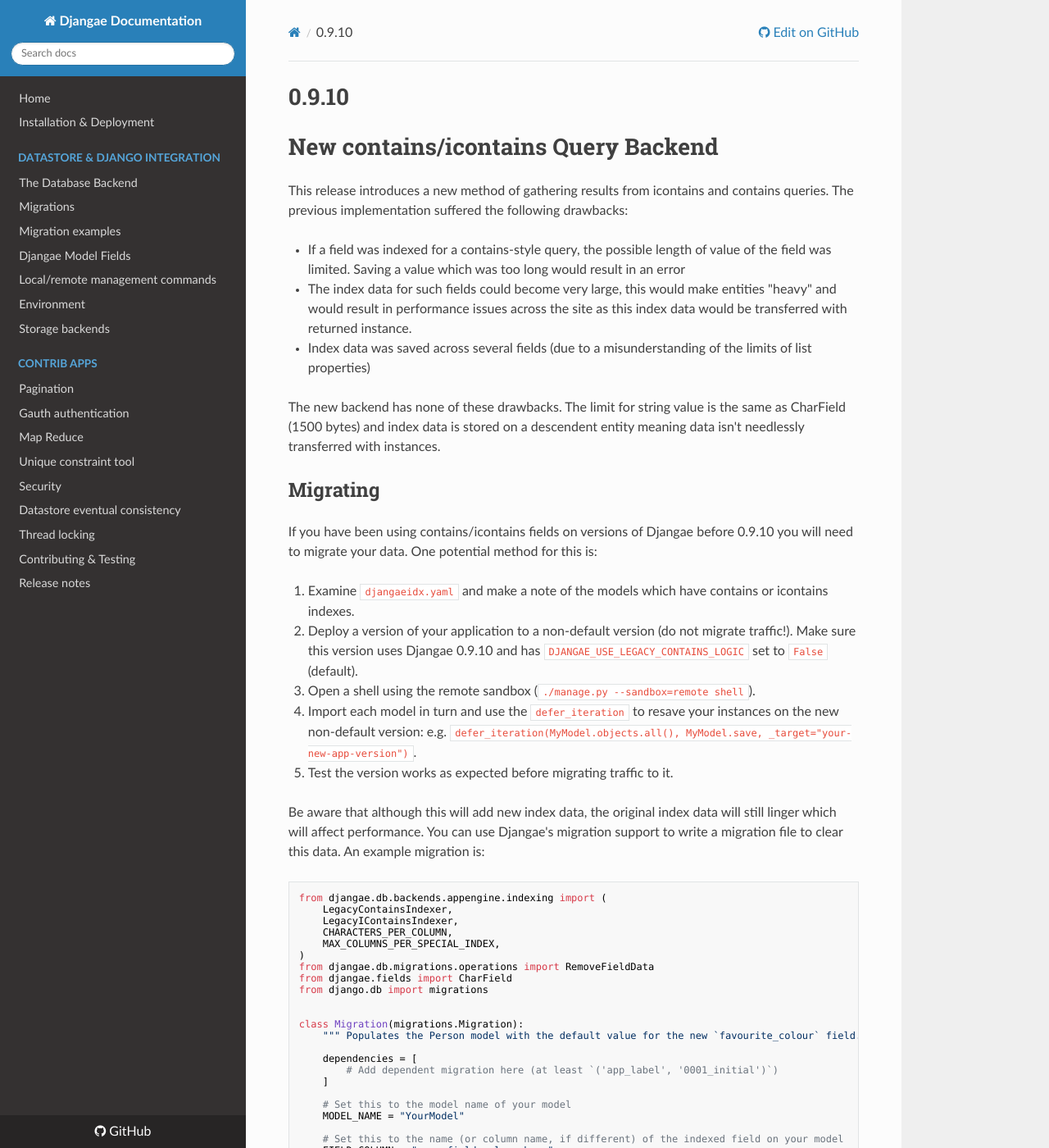
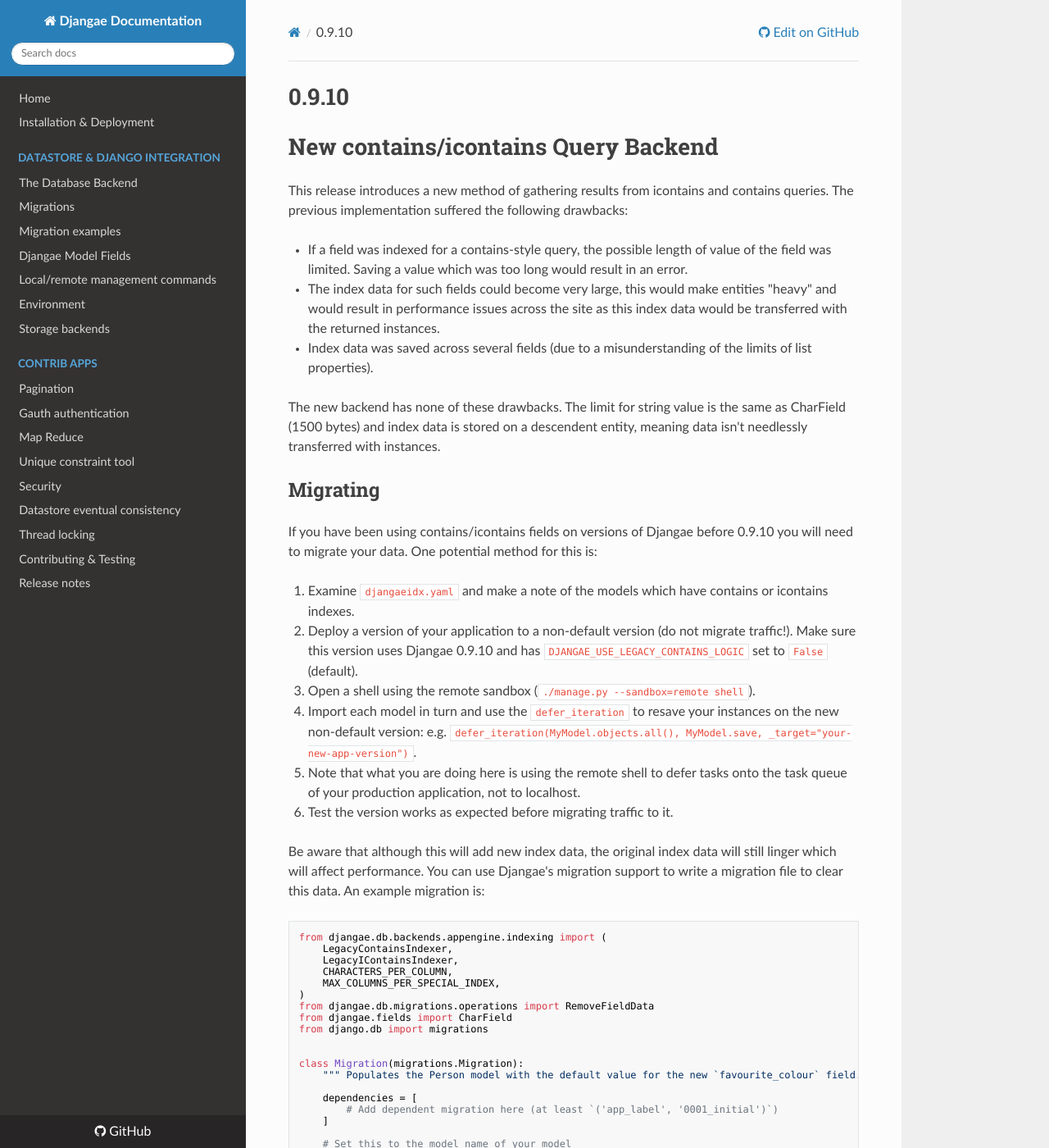
Before and after one commit to wittfabian/djangae, an MkDocs documentation site: the page built from docs/release_notes/0_9_10.md, in a window 1280 px wide and 1400 px high. Shown: the whole window at 82% size. Built offline with MkDocs 1.6.1, drawn with Linux system fonts in a browser that asks for light colours; nearby versions of some CDN libraries; old or Windows-style settings are respelled for this version of MkDocs.

Commit message:
Fix typos and punctuation inconsistencies in 0.9.10 release notes.

````diff
--- a/docs/release_notes/0_9_10.md
+++ b/docs/release_notes/0_9_10.md
@@ -7,13 +7,13 @@
 queries. The previous implementation suffered the following drawbacks:
 
  - If a field was indexed for a contains-style query, the possible length of value of the field was limited.
-   Saving a value which was too long would result in an error
+   Saving a value which was too long would result in an error.
  - The index data for such fields could become very large, this would make entities "heavy" and would result in
-   performance issues across the site as this index data would be transferred with returned instance.
- - Index data was saved across several fields (due to a misunderstanding of the limits of list properties)
+   performance issues across the site as this index data would be transferred with the returned instances.
+ - Index data was saved across several fields (due to a misunderstanding of the limits of list properties).
 
 The new backend has none of these drawbacks. The limit for string value is the same as CharField (1500 bytes) and
-index data is stored on a descendent entity meaning data isn't needlessly transferred with instances.
+index data is stored on a descendent entity, meaning data isn't needlessly transferred with instances.
 
 ## Migrating
 
@@ -25,6 +25,7 @@
     version uses Djangae 0.9.10 and has `DJANGAE_USE_LEGACY_CONTAINS_LOGIC` set to `False` (default).
  3. Open a shell using the remote sandbox (`./manage.py --sandbox=remote shell`).
  4. Import each model in turn and use the `defer_iteration` to resave your instances on the new non-default version: e.g. `defer_iteration(MyModel.objects.all(), MyModel.save, _target="your-new-app-version")`.
+   - Note that what you are doing here is using the remote shell to defer tasks onto the task queue of your production application, not to localhost.
  5. Test the version works as expected before migrating traffic to it.
 
 Be aware that although this will add new index data, the original index data will still linger which will
@@ -88,7 +89,7 @@
 ```
 
 You will need one of these migrations for each `contain` or `icontains` entry in djangaeidx.yaml. Make sure you at least
-have an initial migration for the app (which can be generated using the `makemigrations` command`)
+have an initial migration for the app (which can be generated using the `makemigrations` command).
 
 *Remember: You should not run a migration like this until you have resaved all your contains-using models and are successfully
  running with `DJANGAE_USE_LEGACY_CONTAINS_LOGIC = False`*
````
